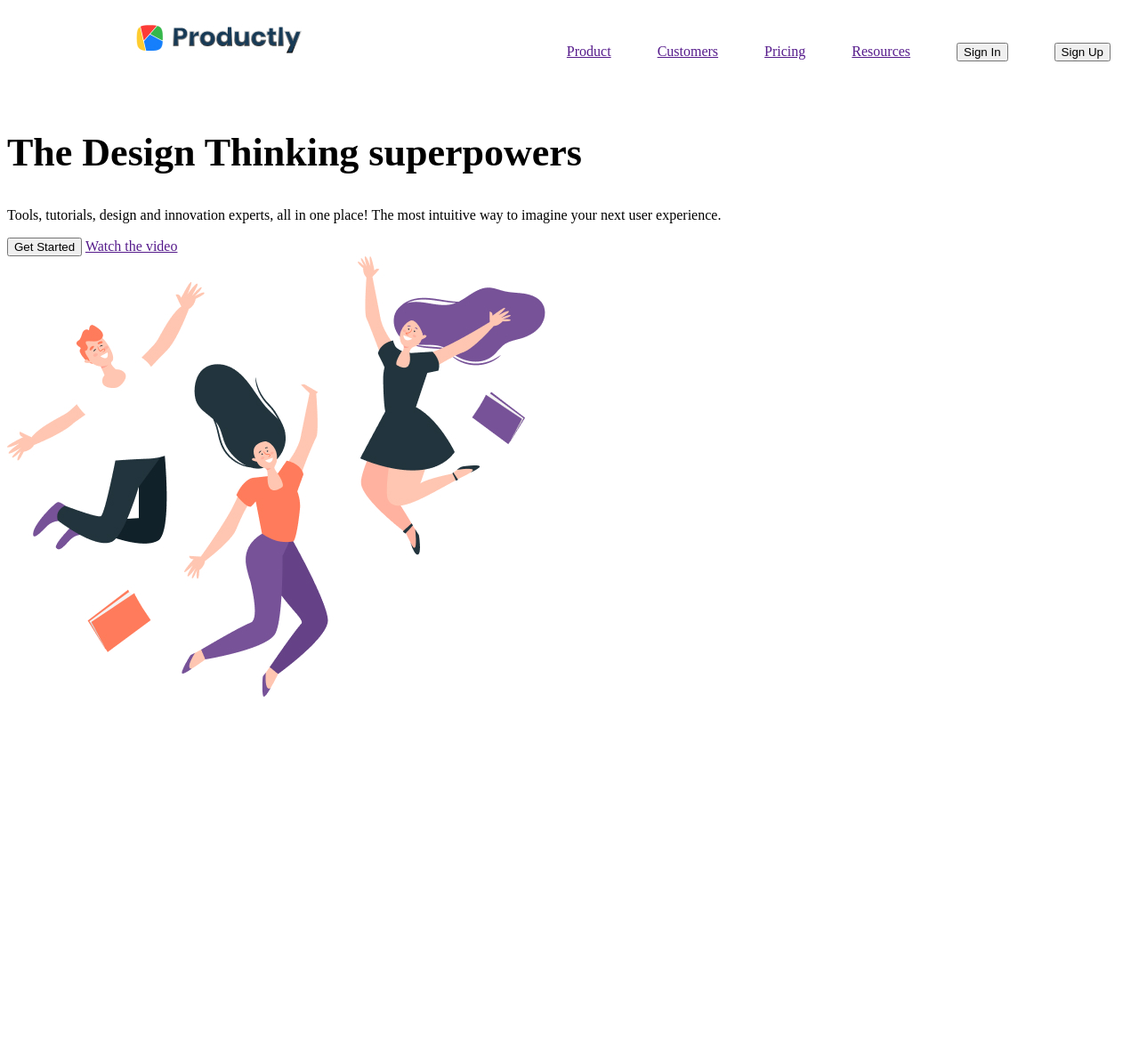
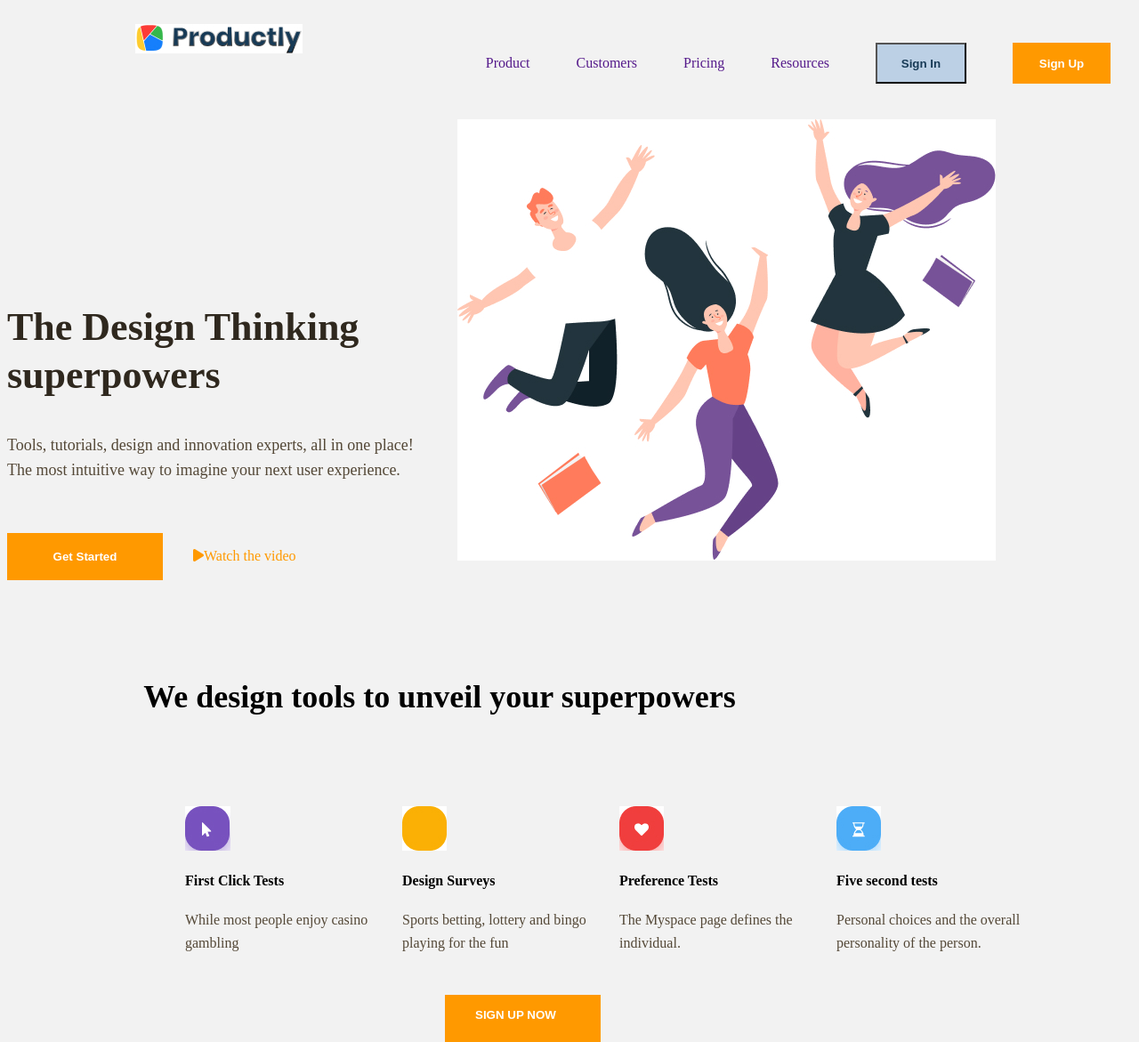
Before and after one commit to Taimmesia/productly, a plain HTML site: page index.html in a window 1280 px wide. Shown: the whole page at 89% size. Before the commit the page ends 800 px from the top, so only its background shows below. Drawn offline with Linux system fonts and the light colour scheme.

Commit message:
added icons in form of images

```diff
--- a/css/style.css
+++ b/css/style.css
@@ -1,3 +1,7 @@
+body {
+  background-color: #f2f2f2;
+}
+
 .logo {
   position: relative;
   left: 144px;
@@ -7,13 +11,10 @@
   font-family: "Poppins" sans-serif;
 }
 
-.nav-header {
-  list-style: none;
-}
-
 .nav-header li {
   display: inline-block;
   padding: 24px;
+  list-style: none;
 }
 
 header {
@@ -21,11 +22,100 @@ header {
   justify-content: space-between;
 }
 
+a {
+  text-decoration: none;
+}
+
+a:hover {
+  text-decoration: underline;
+}
+
+.orange-btn1 {
+  width: 110px;
+  height: 46px;
+  font-weight: 600;
+  border: none;
+  background-color: #ff9900;
+  color: #ffffff;
+}
+
+.grey-btn {
+  width: 102px;
+  height: 46px;
+  font-weight: 600;
+  background-color: #bcd0e5;
+  color: #173a56;
+}
+
+.orange-btn2 {
+  min-width: 175px;
+  min-height: 53px;
+  font-weight: bold;
+  line-height: auto;
+  letter-spacing: 0px;
+  border: none;
+  background-color: #ff9900;
+  color: #ffffff;
+}
+.icon {
+  color: #ff9900;
+  margin-left: 30px;
+}
+
 .main-heading {
-  font-weight: 700;
+  width: 502px;
+  height: 108px;
+  font-weight: bold;
   font-size: 44px;
+  line-height: 54px;
+  letter-spacing: 0px;
+  color: #2f281e;
+}
+
+.first-paragraph {
+  width: 458px;
+  height: 95px;
+  font-size: 18px;
+  line-height: 28px;
+  letter-spacing: 0px;
+  color: #544837;
 }
 
 section {
   display: inline-block;
 }
+
+.second-heading {
+  min-width: 539px;
+  height: 108px;
+  margin-top: 110px;
+  display: flex;
+  justify-content: center;
+  font-weight: bold;
+  font-size: 36px;
+}
+
+div {
+  width: 240px;
+  height: 178px;
+  position: relative;
+  left: 200px;
+  display: inline-block;
+  justify-content: space-around;
+}
+
+.card {
+  font-weight: 500;
+  font-size: 16px;
+  line-height: 26px;
+  letter-spacing: 0px;
+  color: #544837;
+}
+
+.third-orange-btn {
+  margin-top: 34px;
+  padding: 15px 32px 15px 34px;
+  display: flex;
+  position: absolute;
+  left: 500px;
+}
--- a/index.html
+++ b/index.html
@@ -12,6 +12,10 @@
       href="https://fonts.googleapis.com/css2?family=Poppins:wght@400;500;600;700&display=swap"
       rel="stylesheet"
     />
+    <script
+      src="https://kit.fontawesome.com/4d3f468746.js"
+      crossorigin="anonymous"
+    ></script>
     <title>Productly</title>
   </head>
   <body>
@@ -26,25 +30,60 @@
           <li><a href="">Pricing</a></li>
           <li><a href="">Resources</a></li>
           <li>
-            <a href=""><button>Sign In</button></a>
+            <a href=""><button class="grey-btn">Sign In</button></a>
           </li>
           <li>
-            <a href=""><button>Sign Up</button></a>
+            <a href=""><button class="orange-btn1">Sign Up</button></a>
           </li>
         </ul>
       </nav>
     </header>
     <section>
       <h1 class="main-heading">The Design Thinking superpowers</h1>
-      <p>
+      <p class="first-paragraph">
         Tools, tutorials, design and innovation experts, all in one place! The
         most intuitive way to imagine your next user experience.
       </p>
-      <a href=""><button>Get Started</button></a>
-      <a href="">Watch the video</a>
+      <a href=""><button class="orange-btn2">Get Started</button></a>
+      <a href="" class="icon"
+        ><i class="fa-solid fa-play"></i>Watch the video</a
+      >
     </section>
     <section>
       <img src="prdtly-images/threepeople.jpg" alt="three people jumping" />
     </section>
+    <section>
+      <h3 class="second-heading">We design tools to unveil your superpowers</h3>
+      <div>
+        <img
+          src="prdtly-images/purple-icon.jpg"
+          alt="Purple icon with white arrow"
+        />
+        <h4>First Click Tests</h4>
+        <p class="card">While most people enjoy casino gambling</p>
+      </div>
+      <div>
+        <img src="prdtly-images/orange-icon.jpg" alt="orange icon" />
+        <h4>Design Surveys</h4>
+        <p class="card">
+          Sports betting, lottery and bingo playing for the fun
+        </p>
+      </div>
+      <div>
+        <img src="prdtly-images/red-icon.jpg" alt="red icon of a heart" />
+        <h4>Preference Tests</h4>
+        <p class="card">The Myspace page defines the individual.</p>
+      </div>
+      <div>
+        <img src="prdtly-images/blue-icon.jpg" alt="blue hour-glass icon" />
+        <h4>Five second tests</h4>
+        <p class="card">
+          Personal choices and the overall personality of the person.
+        </p>
+      </div>
+      <a href=""
+        ><button class="orange-btn2 third-orange-btn">SIGN UP NOW</button></a
+      >
+    </section>
   </body>
 </html>
```
Also changed, not shown: prdtly-images/blue-icon.jpg (added), prdtly-images/orange-icon.jpg (added), prdtly-images/purple-icon.jpg (added), prdtly-images/red-icon.jpg (added).
